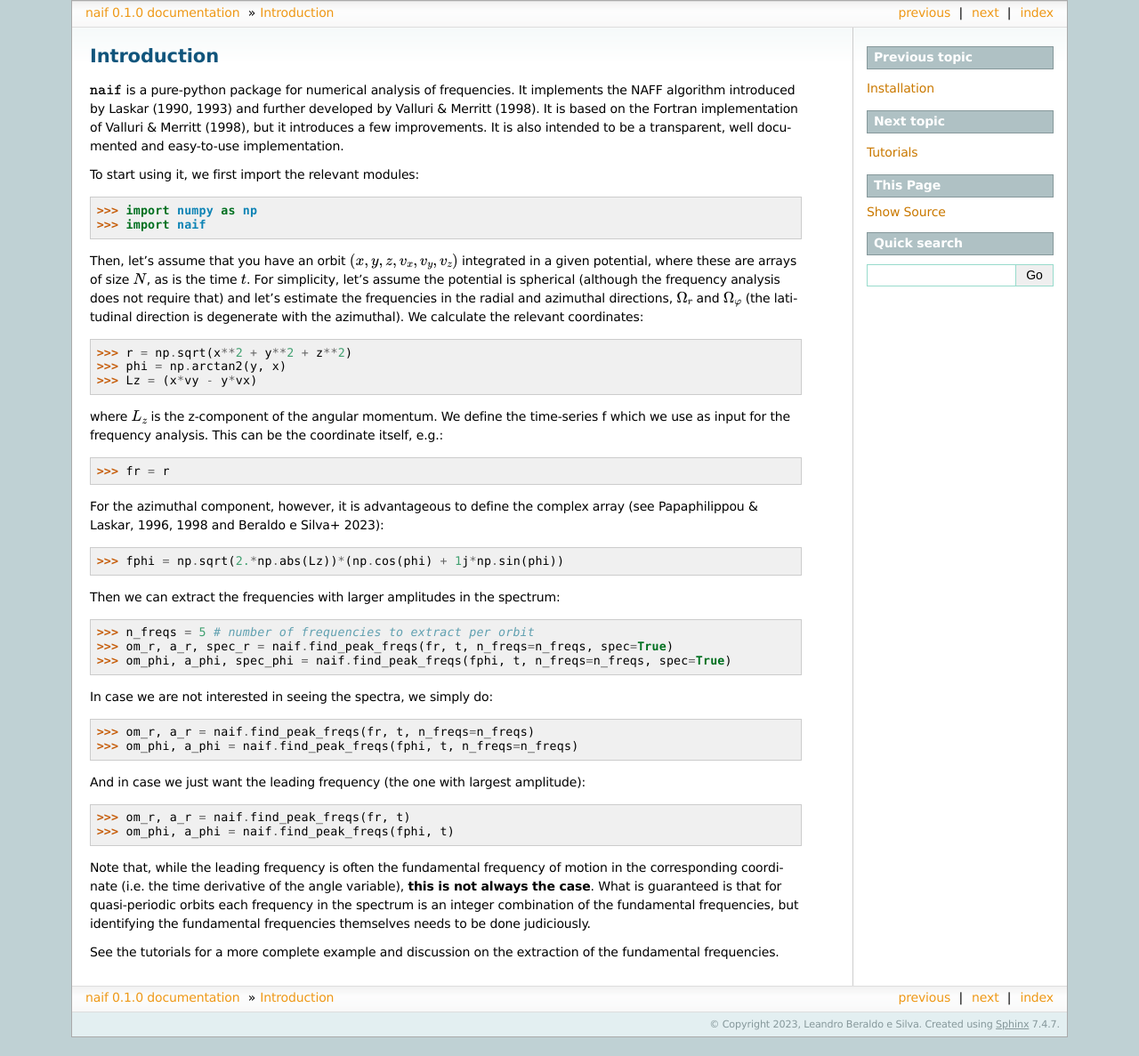
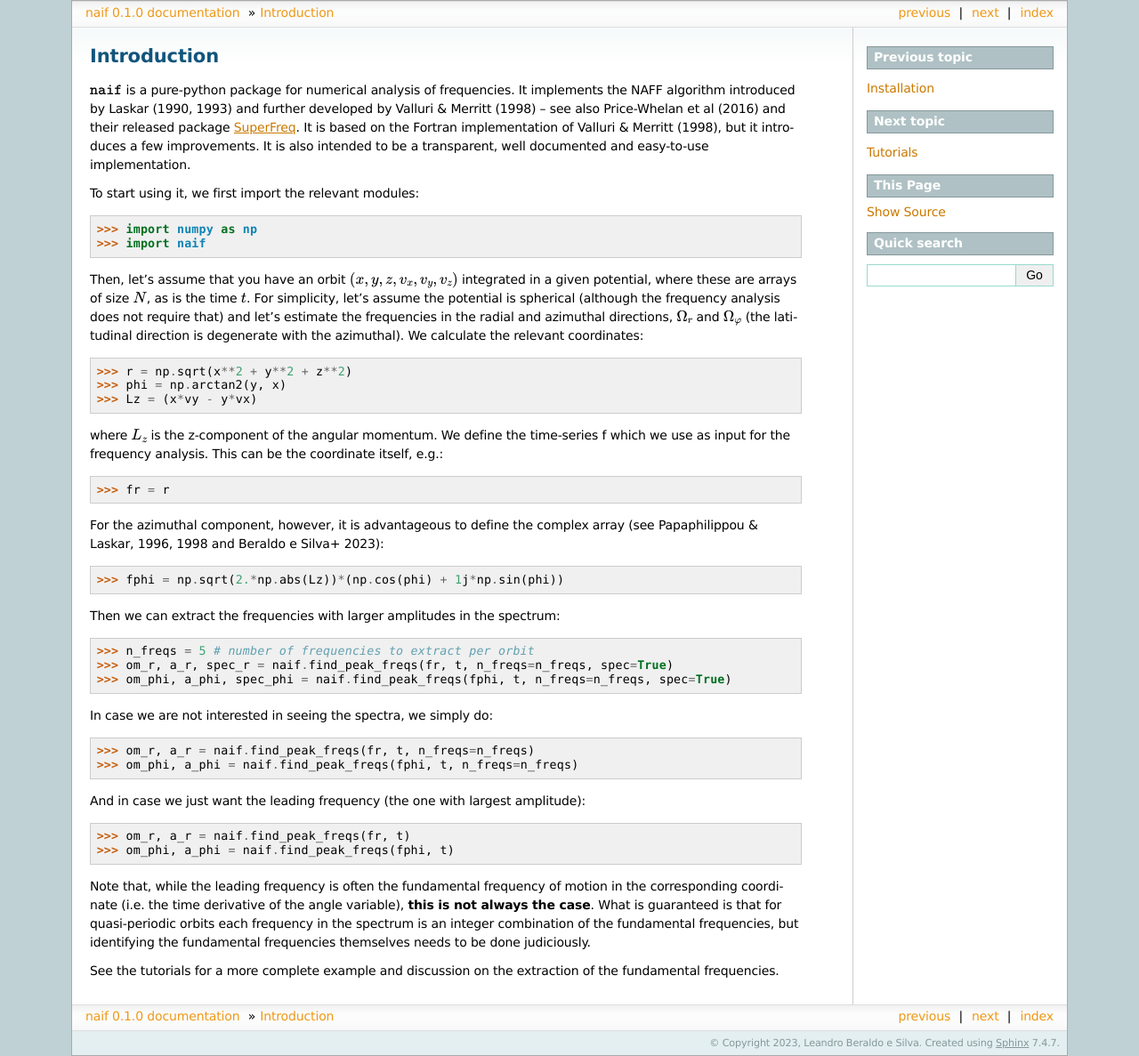
Before and after one commit to lberaldoesilva/naif, a Sphinx documentation site: the page built from docs/source/intro.rst, in a window 1280 px wide. Shown: the whole page at 89% size. Built offline with Sphinx 7.4.7, drawn with Linux system fonts in a browser that asks for light colours; before the commit the page ends 1166 px from its top, so only the background shows below that.

Commit message:
Updating docs

```diff
--- a/docs/source/intro.rst
+++ b/docs/source/intro.rst
@@ -1,12 +1,14 @@
 Introduction
 ============
 
-:math:`\texttt{naif}` is a pure-python package for numerical analysis of
-frequencies. It implements the NAFF algorithm introduced by Laskar
-(1990, 1993) and further developed by Valluri & Merritt (1998). It is
-based on the Fortran implementation of Valluri & Merritt (1998), but
-it introduces a few improvements. It is also intended to be a
-transparent, well documented and easy-to-use implementation.
+:math:`\texttt{naif}` is a pure-python package for numerical analysis
+of frequencies. It implements the NAFF algorithm introduced by Laskar
+(1990, 1993) and further developed by Valluri & Merritt (1998) -- see
+also Price-Whelan et al (2016) and their released package `SuperFreq
+<https://superfreq.readthedocs.io/en/latest/>`_. It is based on the
+Fortran implementation of Valluri & Merritt (1998), but it introduces
+a few improvements. It is also intended to be a transparent, well
+documented and easy-to-use implementation.
 
 To start using it, we first import the relevant modules::
 
```
